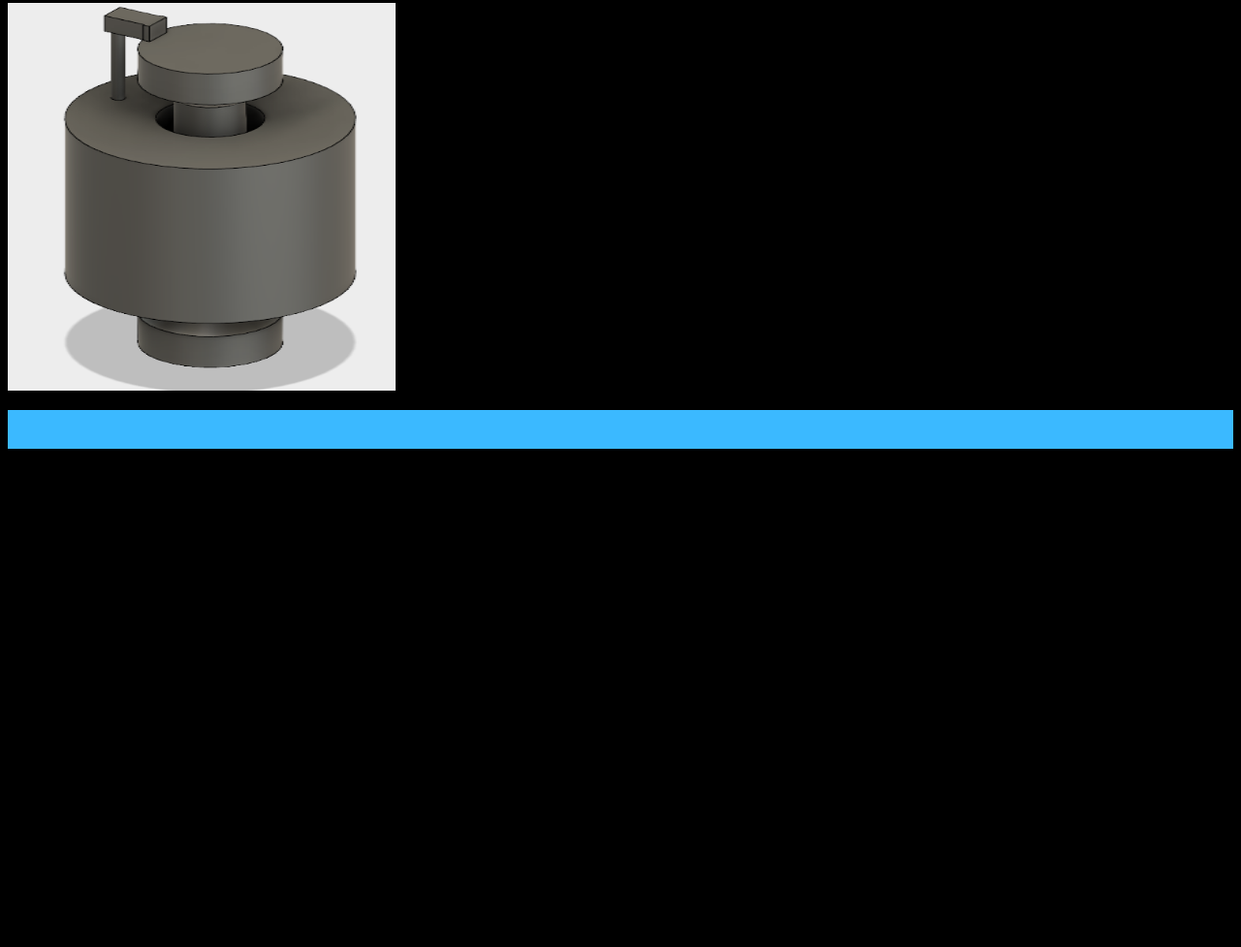
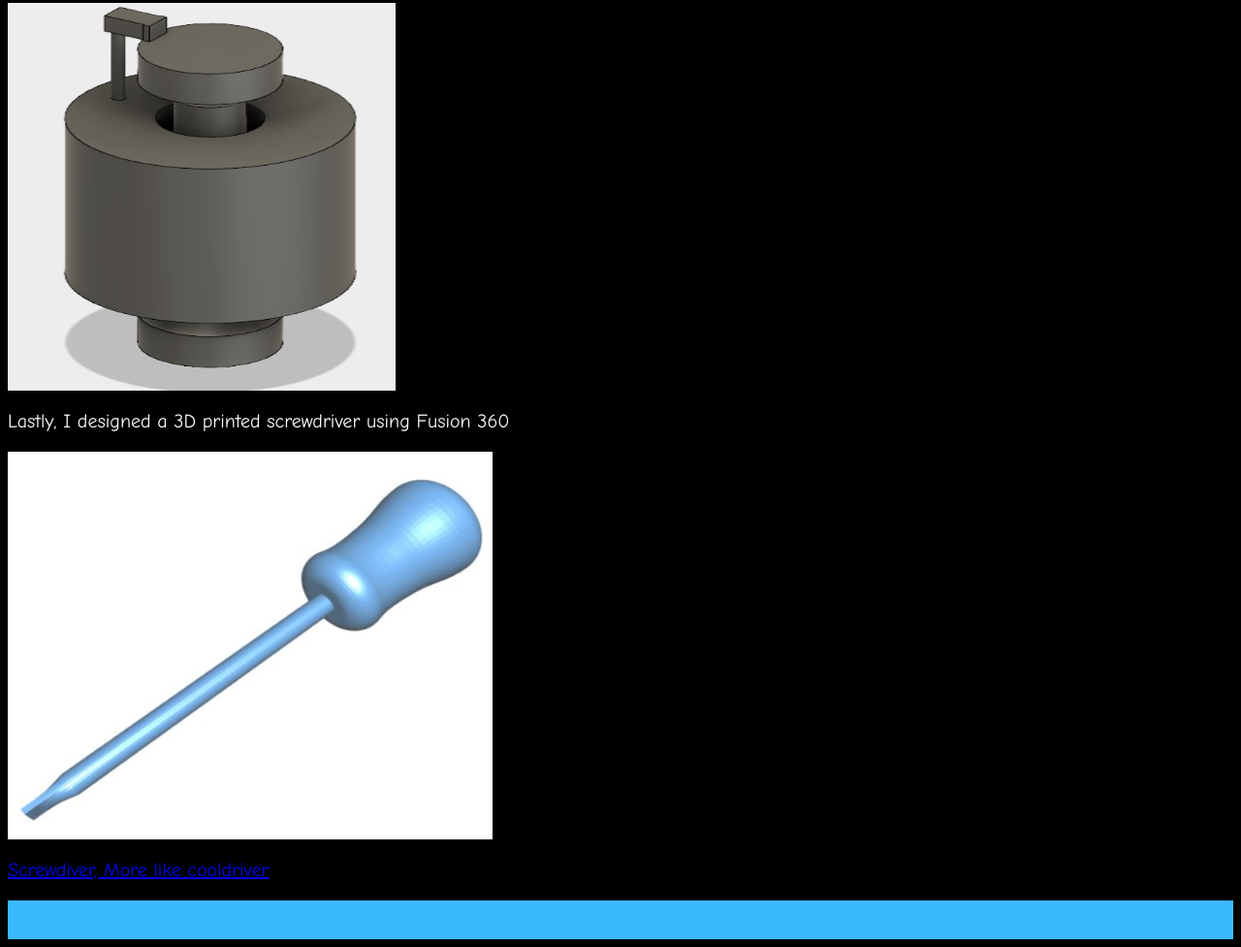
Before and after one commit to wrafab/fieldss, a plain HTML site: page fabweek5.html in a window 1280 px wide. Shown: the part 1646-2623 px from the top of the page at 97% size. Before the commit the page ends 2117 px from the top, so only its background shows below. Drawn offline with Linux system fonts and the light colour scheme.

Commit message:
Update fabweek5.html

```diff
--- a/fabweek5.html
+++ b/fabweek5.html
@@ -75,7 +75,7 @@ body {
 
 
 <header>
-	<h1>Sebastian's Week3 </h1>
+	<h1>Sebastian's Week 5</h1>
 
 </header>
 
@@ -90,6 +90,9 @@ body {
 		<p> When working with the MakerBot Replicator 5th Gen printers, it is important to remember to not destroy the mesh for there are only certain paths that the printer can follow. </p>
 		<p> I also created a 3D printed object that is a cylinder with a spool in the midddle.</p>
 		<p><img src="zylinderr.PNG" height="400" width="400"></p>
+		<p> Lastly, I designed a 3D printed screwdriver using Fusion 360</p>
+		<p><img src="screw.JPG" height="400" width="500"></p>
+		<p><a href="screwdriver.stl">Screwdiver, More like cooldriver</a>
 
 
 <footer>
```
